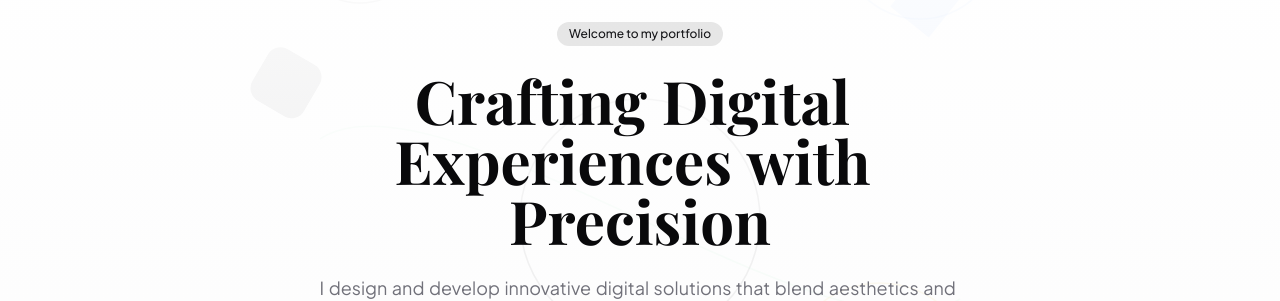
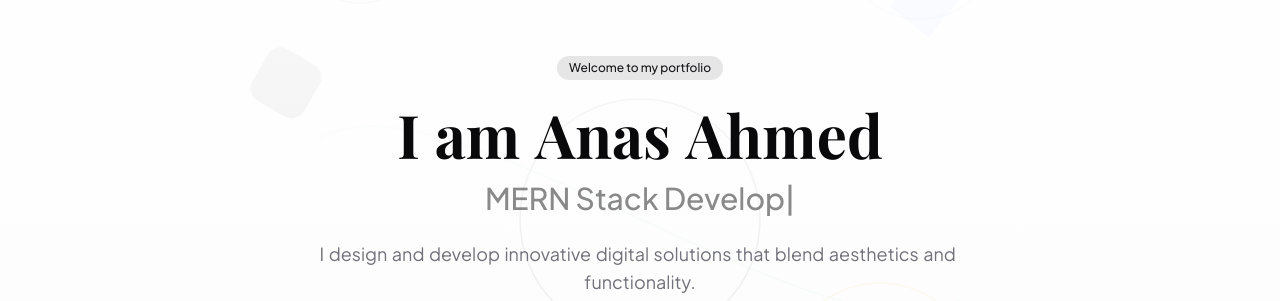
Before and after one commit to AnasAhmed001/React-Portfolio, a React (Vite) app: page / in a window 1280 px wide. Shown: the part 181-482 px from the top of the page. Built offline with nearby package versions, Linux system fonts and the light colour scheme.

Commit message:
Update Hero section text
Update the hero section text to include a personalized introduction and showcase skills with a typewriter effect.

```diff
--- /dev/null
+++ b/src/components/TypewriterEffect.tsx
@@ -0,0 +1,69 @@
+
+import { useEffect, useState } from "react";
+import { motion, AnimatePresence } from "framer-motion";
+import { cn } from "@/lib/utils";
+
+interface TypewriterEffectProps {
+  words: string[];
+  className?: string;
+  typingSpeed?: number;
+  deletingSpeed?: number;
+  delayBetweenWords?: number;
+}
+
+const TypewriterEffect = ({
+  words,
+  className,
+  typingSpeed = 100,
+  deletingSpeed = 50,
+  delayBetweenWords = 1500,
+}: TypewriterEffectProps) => {
+  const [currentWordIndex, setCurrentWordIndex] = useState(0);
+  const [currentText, setCurrentText] = useState("");
+  const [isDeleting, setIsDeleting] = useState(false);
+
+  useEffect(() => {
+    const timeout = setTimeout(() => {
+      // Current word being processed
+      const currentWord = words[currentWordIndex];
+
+      // If deleting
+      if (isDeleting) {
+        setCurrentText(currentWord.substring(0, currentText.length - 1));
+      } else {
+        // If typing
+        setCurrentText(currentWord.substring(0, currentText.length + 1));
+      }
+
+      // Determine next state
+      if (!isDeleting && currentText === currentWord) {
+        // Start deleting after delay
+        setTimeout(() => setIsDeleting(true), delayBetweenWords);
+      } else if (isDeleting && currentText === "") {
+        setIsDeleting(false);
+        // Move to next word
+        setCurrentWordIndex((prev) => (prev + 1) % words.length);
+      }
+    }, isDeleting ? deletingSpeed : typingSpeed);
+
+    return () => clearTimeout(timeout);
+  }, [currentText, isDeleting, currentWordIndex, words, typingSpeed, deletingSpeed, delayBetweenWords]);
+
+  return (
+    <div className={cn("inline-block", className)}>
+      <AnimatePresence mode="wait">
+        <motion.span
+          key={currentText}
+          initial={{ opacity: 0.5 }}
+          animate={{ opacity: 1 }}
+          className="inline-block"
+        >
+          {currentText}
+          <span className="animate-pulse">|</span>
+        </motion.span>
+      </AnimatePresence>
+    </div>
+  );
+};
+
+export default TypewriterEffect;
--- a/src/components/hero/HeroContent.tsx
+++ b/src/components/hero/HeroContent.tsx
@@ -3,6 +3,7 @@ import { motion, MotionValue } from "framer-motion";
 import { cn } from "@/lib/utils";
 import AnimatedText from "../AnimatedText";
 import { Download } from "lucide-react";
+import TypewriterEffect from "../TypewriterEffect";
 
 interface HeroContentProps {
   y: MotionValue<string>;
@@ -10,6 +11,12 @@ interface HeroContentProps {
 }
 
 const HeroContent = ({ y, opacity }: HeroContentProps) => {
+  const skills = [
+    "Frontend Developer",
+    "Web Developer",
+    "MERN Stack Developer"
+  ];
+
   return (
     <motion.div
       className={cn(
@@ -28,10 +35,15 @@ const HeroContent = ({ y, opacity }: HeroContentProps) => {
       </motion.span>
 
       <AnimatedText
-        text="Crafting Digital Experiences with Precision"
-        className="text-4xl sm:text-5xl md:text-6xl font-display font-bold mb-6"
+        text="I am Anas Ahmed"
+        className="text-4xl sm:text-5xl md:text-6xl font-display font-bold mb-4"
         once={true}
         delayOffset={0.3}
+      />
+
+      <TypewriterEffect
+        words={skills}
+        className="text-2xl sm:text-3xl text-primary font-medium mb-6"
       />
 
       <AnimatedText
```
